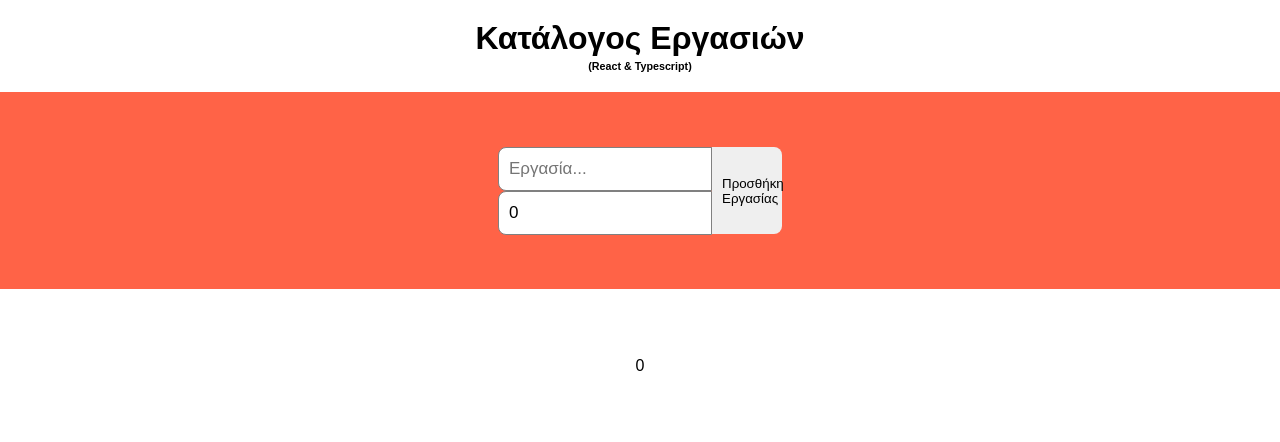
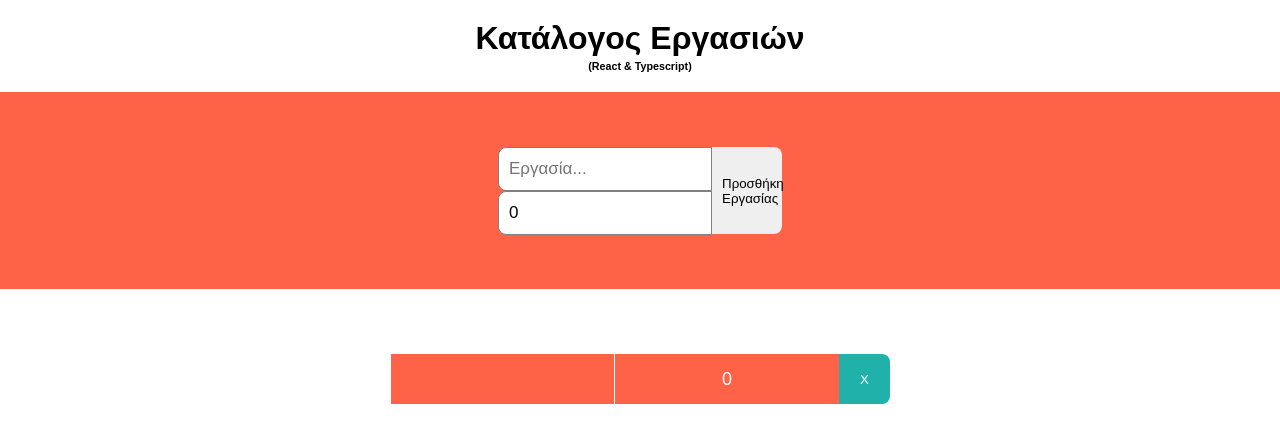
Before and after one commit to 1KRS/To_Do_List_React_TS, a React (Create React App) app: page / in a window 1280 px wide. Both pictures are taken after a click on the button "Προσθήκη Εργασίας". Shown: the top 442 px of the page. Built offline with nearby package versions, Linux system fonts and the light colour scheme.

Commit message:
Delete Task

```diff
--- a/src/App.tsx
+++ b/src/App.tsx
@@ -31,6 +31,10 @@ const addTask = (): void => {
   setDeadline(Number(''))
 }
 
+const completeTask = (taskNameToDelete: String): void => {
+ setToDoList(todoList.filter(task => task.taskName != taskNameToDelete))
+}
+
   return (
     <div className="App">
       <h1>Κατάλογος Εργασιών</h1>
@@ -44,7 +48,7 @@ const addTask = (): void => {
       </div>
       <div className='todoList'>
         {todoList.map((task: ITask, key: number) => {
-          return <ToDoTask key={key} task={task}/>
+          return <ToDoTask key={key} task={task} completeTask={completeTask}/>
         } )}
       </div>
     </div>
--- a/src/Components/ToDoTask.tsx
+++ b/src/Components/ToDoTask.tsx
@@ -2,15 +2,18 @@ import React from 'react'
 import { ITask } from '../interfaces'
 
 interface Props {
-  task: ITask
+  task: ITask;
+  completeTask(taskNameToDelete: string): void;
 }
 
-const ToDoTask = ({ task }: Props) => {
+const ToDoTask = ({ task, completeTask }: Props) => {
   return (
-    <div >
-      {task.taskName}
-      <br/>
-      {task.deadline}
+    <div className='task'>
+      <div className='content'>
+        <span>{task.taskName}</span>
+        <span>{task.deadline}</span>
+        <button onClick={() => completeTask(task.taskName)}>X</button>
+      </div>
     </div>
   )
 }
```
